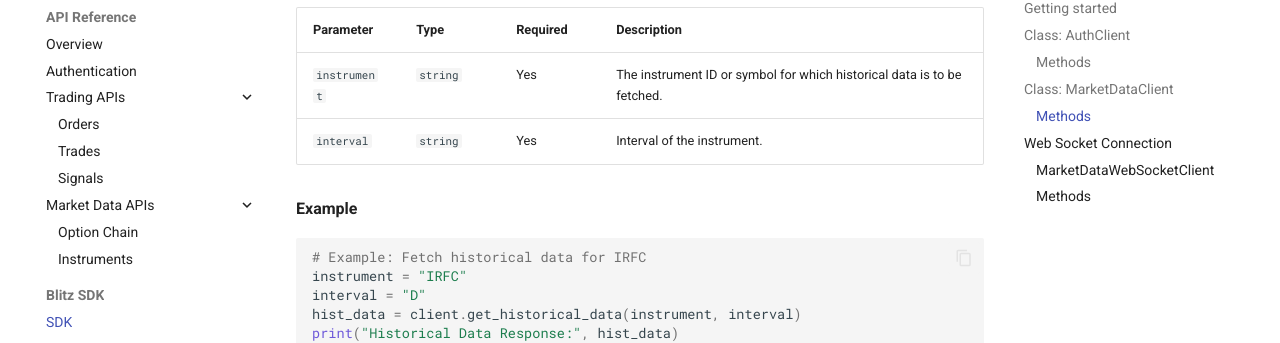
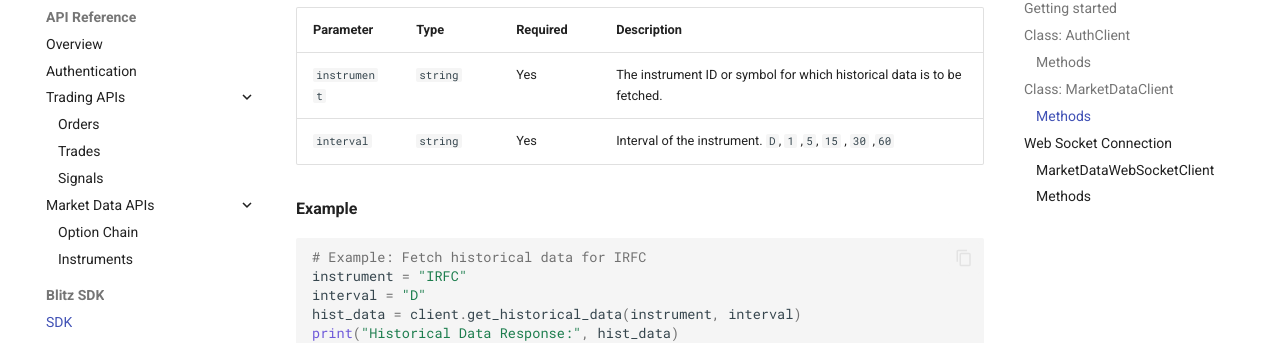
Before and after one commit to Harshitv-45/blitz-documentation, an MkDocs documentation site: the page built from docs/sdk/sdk.md, in a window 1280 px wide and 900 px high, scrolled down 7265 px. Shown: the part 127-470 px from the top of the window. Built offline with MkDocs 1.6.1 and Material for MkDocs 9.7.7, drawn with Linux system fonts in a browser that asks for light colours.

```diff
--- a/docs/sdk/sdk.md
+++ b/docs/sdk/sdk.md
@@ -389,7 +388,7 @@ This method is useful for backtesting, analytics, and visualizing past market tr
 | Parameter    | Type     | Required | Description                                                             |
 | ------------ | -------- | -------- | ----------------------------------------------------------------------- |
 | `instrument` | `string` | Yes      | The instrument ID or symbol for which historical data is to be fetched. |
-| `interval `  | `string` | Yes      | Interval of the instrument.                                              |
+| `interval `  | `string` | Yes      | Interval of the instrument. `D`, `1` ,`5`, `15` , `30` ,`60`            |
 
 
 **Example**
```
Also changed, not shown: other parts of docs/sdk/sdk.md (+1 -2 lines).
